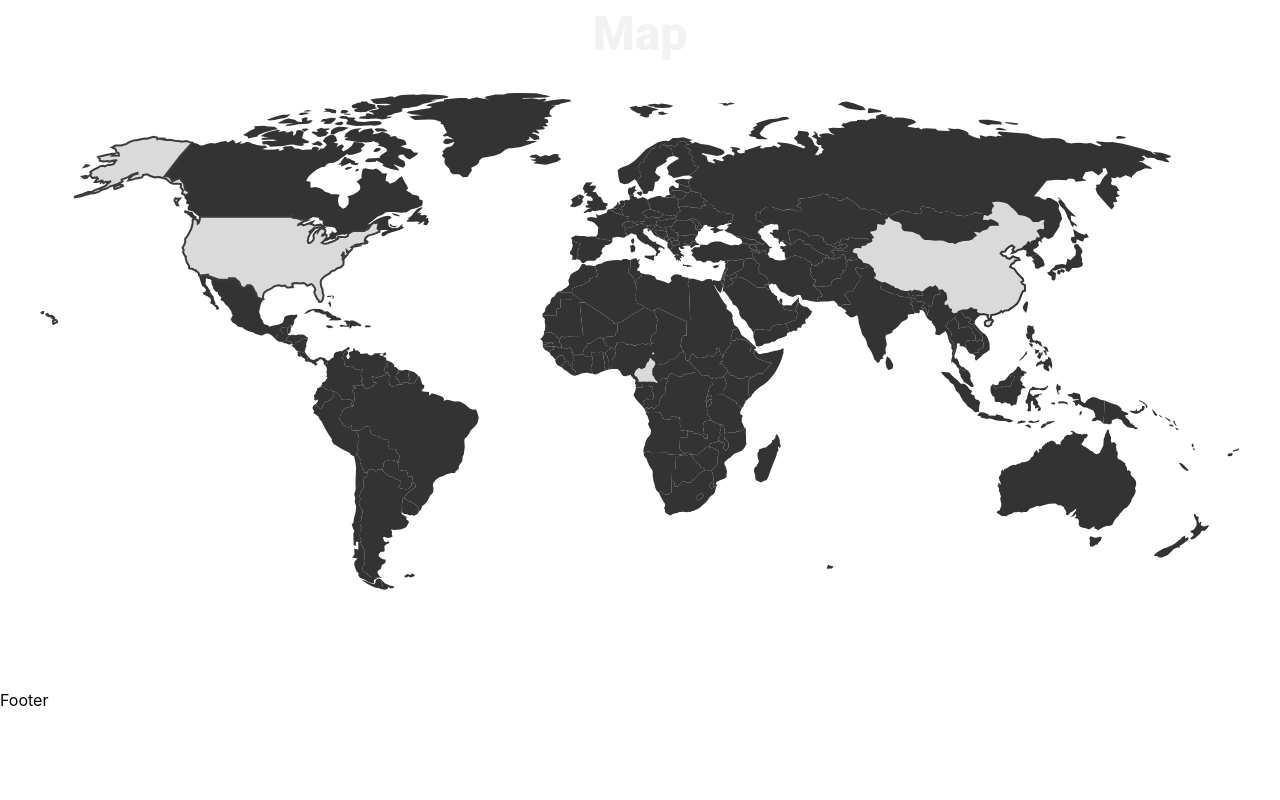
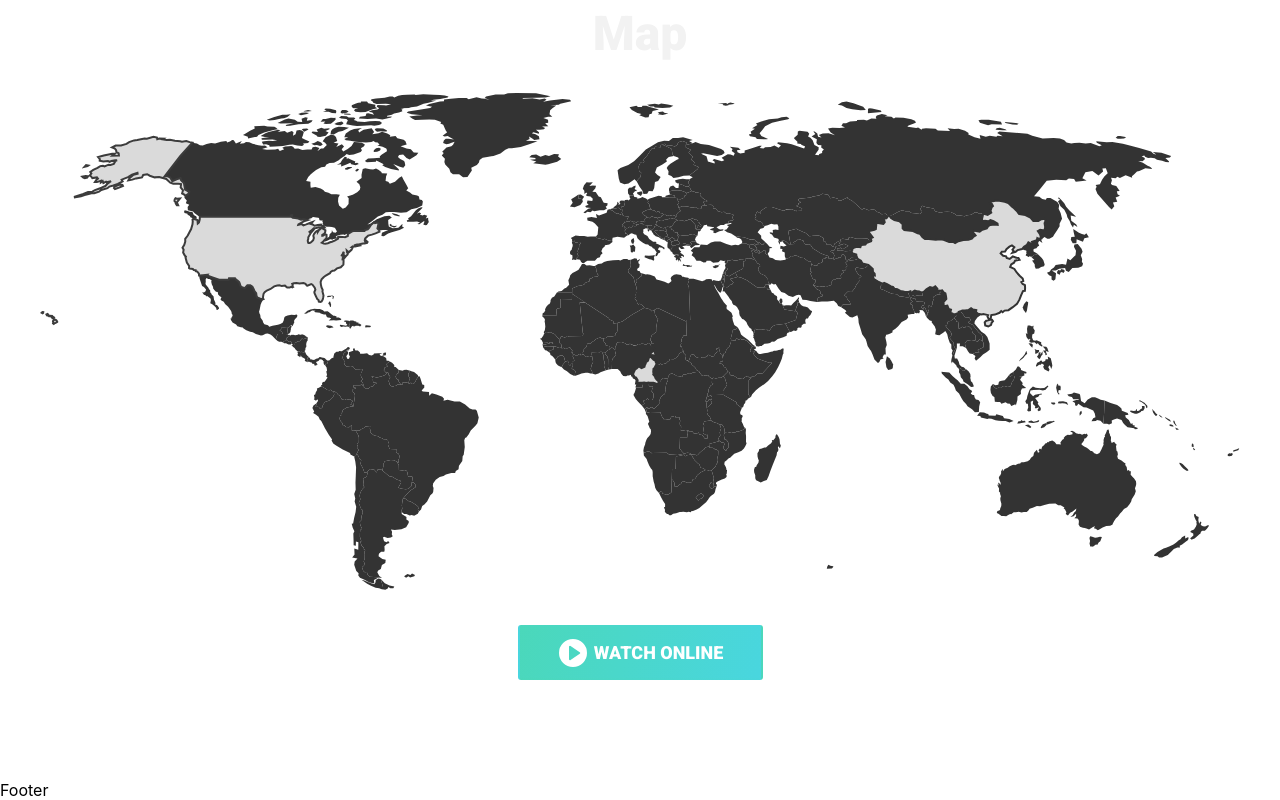
Before and after one commit to 0trava/ZOO_online, a React (Create React App) app: page / in a window 1280 px wide. Shown: the part 3384-4184 px from the top of the page. Before the commit the page ends 4094 px from the top, so only its background shows below. Built offline with nearby package versions, Linux system fonts and the light colour scheme.

Commit message:
add map batton

```diff
--- a/src/components/Page_section/Map/Map.jsx
+++ b/src/components/Page_section/Map/Map.jsx
@@ -4,11 +4,20 @@ import style from './Map.module.css';
 // images
 import map from '../../images/svg/Map.svg'
 
+// import icons
+import {GoPlay} from 'react-icons/go';
+
 const Map = () => {
   return (
     <div className={style.body}>
       <h2 className={style.title}>Map</h2>
       <img src={map} alt="images map" />
+
+      {/* button */}
+      <button type='button' className={style.button}>
+          <GoPlay className={style.button_span}/>
+          <span class="btn-txt">watch online</span>
+        </button>
     </div>
   )
 }
--- a/src/components/Page_section/Map/Map.module.css
+++ b/src/components/Page_section/Map/Map.module.css
@@ -26,3 +26,40 @@
     font-weight: 900;
     line-height: normal;
 }
+
+/* Button */
+.button {
+    width: 245px;
+    height: 55px;
+    display: flex;
+    justify-content: center;
+    align-items: center;
+    gap: 5px;
+    margin-top: 35px;
+
+    border-radius: 3px;
+    border-color: transparent;
+    background: var(--base_gradient, linear-gradient(107deg, #4BD8B5 -14.32%, #49D6DF 100.68%));
+
+    color: #FFF;
+    text-align: center;
+    font-family: Roboto;
+    font-size: 18px;
+    font-style: normal;
+    font-weight: 900;
+    line-height: normal;
+    text-transform: uppercase;
+    transition: all 0.2s cubic-bezier(0.01, 0.59, 1, 0.59);
+    cursor: pointer;
+}
+
+.button_span {
+    width: 32px;
+    height: 32px;
+}
+
+.button:hover {
+    box-shadow: 1px 1px 200px var(--text-color);
+    background: var(--base_gradient, linear-gradient(107deg, #45e4bc -14.32%, #30d8e4 100.68%));
+
+  }
```
